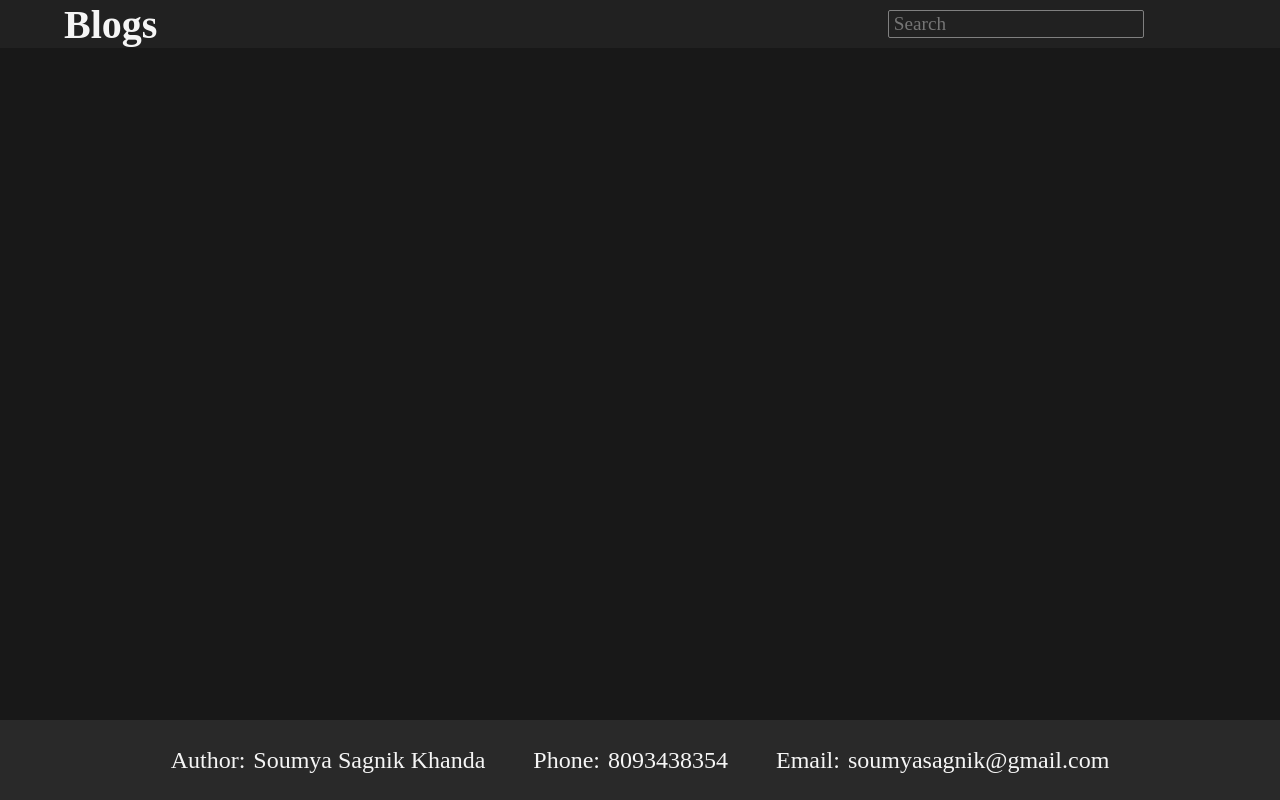
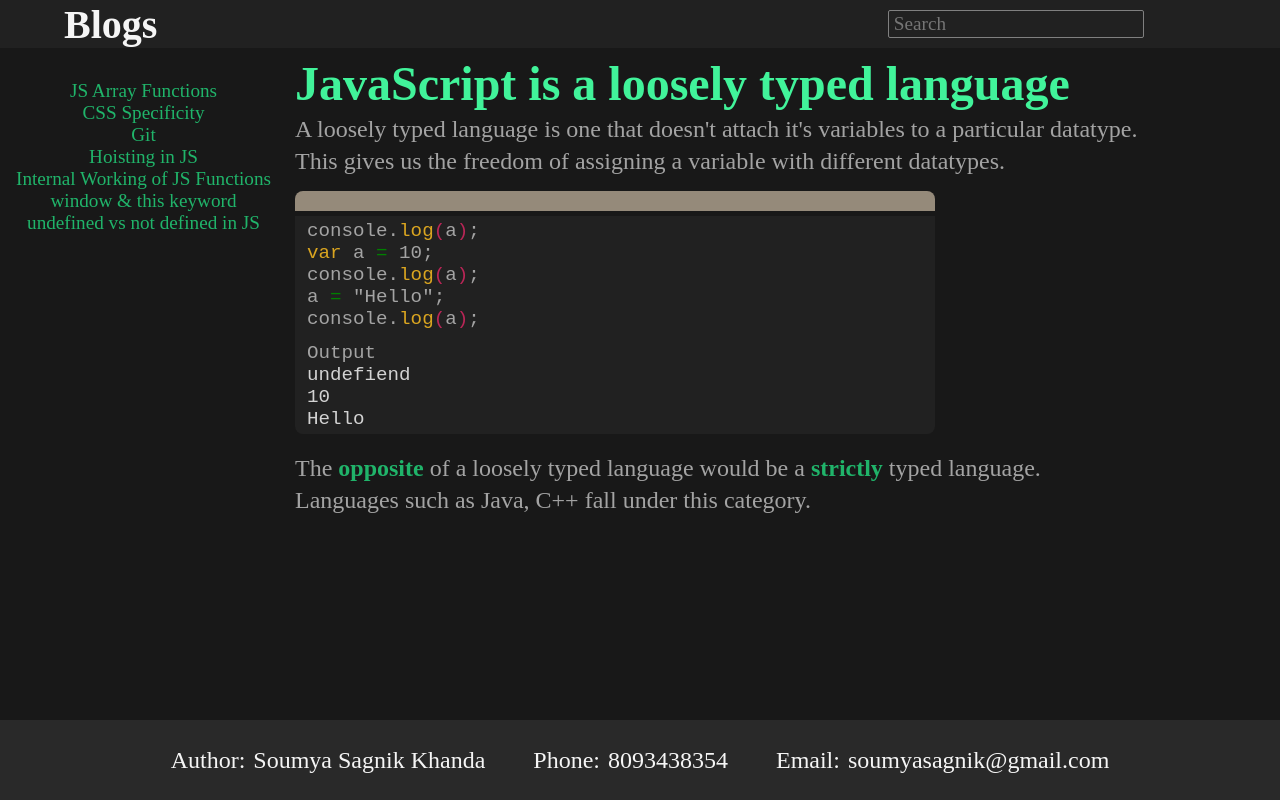
Before and after one commit to SoumyaSagnik/Blogs, a React (Create React App) app: page /js-loosely-typed in a window 1280 px wide. Built offline with nearby package versions, Linux system fonts and the light colour scheme; a web font is replaced by a local one.

Commit message:
added js loosely typed lang article

```diff
--- a/src/App.js
+++ b/src/App.js
@@ -15,6 +15,7 @@ import JSHoisting from "./Pages/JSHoisting";
 import IWJSFunctions from "./Pages/IWJSFunctions";
 import WindowAndThis from "./Pages/WindowAndThis";
 import UndefinedVsNotDefined from "./Pages/UndefinedVsNotDefined";
+import JSLooselyTyped from "./Pages/JSLooselyTyped";
 
 const App = () => {
   const navigate = useNavigate();
@@ -105,6 +106,15 @@ const App = () => {
               </>
             }
           />
+          <Route
+            path="/js-loosely-typed"
+            element={
+              <>
+                <Sidebar data={notes} />
+                <JSLooselyTyped />
+              </>
+            }
+          />
         </Routes>
       </AnimatePresence>
       <Footer />
--- /dev/null
+++ b/src/Pages/JSLooselyTyped.js
@@ -0,0 +1,64 @@
+import Code from "../components/Code";
+import { motion } from "framer-motion";
+
+const JSLooselyTyped = () => {
+  return (
+    <motion.div
+      initial={{ opacity: 0 }}
+      animate={{ opacity: 1 }}
+      exit={{ opacity: 0 }}
+      transition={{ duration: 0.25 }}
+    >
+      <div className="content page">
+        <h1>JavaScript is a loosely typed language</h1>
+        <p>
+          A loosely typed language is one that doesn't attach it's variables to
+          a particular datatype.
+        </p>
+        <p className="space-bottom">
+          This gives us the freedom of assigning a variable with different
+          datatypes.
+        </p>
+        <Code />
+        <pre>
+          <div className="code-body">
+            <p>
+              console.
+              <span className="yellow">log</span>
+              <span className="pink">(</span>a<span className="pink">)</span>;
+            </p>
+            <p>
+              <span className="yellow">var</span> a{" "}
+              <span className="grn">= </span>10;
+            </p>
+            <p>
+              console.
+              <span className="yellow">log</span>
+              <span className="pink">(</span>a<span className="pink">)</span>;
+            </p>
+            <p>
+              a <span className="grn">=</span> "Hello";
+            </p>
+            <p>
+              console.
+              <span className="yellow">log</span>
+              <span className="pink">(</span>a<span className="pink">)</span>;
+            </p>
+            <p className="space-top">Output</p>
+            <p className="white">undefiend</p>
+            <p className="white">10</p>
+            <p className="white">Hello</p>
+          </div>
+        </pre>
+        <p>
+          The <span className="green">opposite</span> of a loosely typed
+          language would be a <span className="green">strictly</span> typed
+          language.
+        </p>
+        <p>Languages such as Java, C++ fall under this category.</p>
+      </div>
+    </motion.div>
+  );
+};
+
+export default JSLooselyTyped;
--- a/src/meta.json
+++ b/src/meta.json
@@ -54,5 +54,13 @@
     "desc": "Understand the significane of undefined.",
     "link": "/js-undefinedVsNotDefined",
     "search": ["javascript"]
+  },
+  {
+    "id": 8,
+    "topic": "JS is a loosely typed language",
+    "type": "js",
+    "desc": "Understand what a loosely typed language is.",
+    "link": "/js-loosely-typed",
+    "search": ["javascript"]
   }
 ]
```
